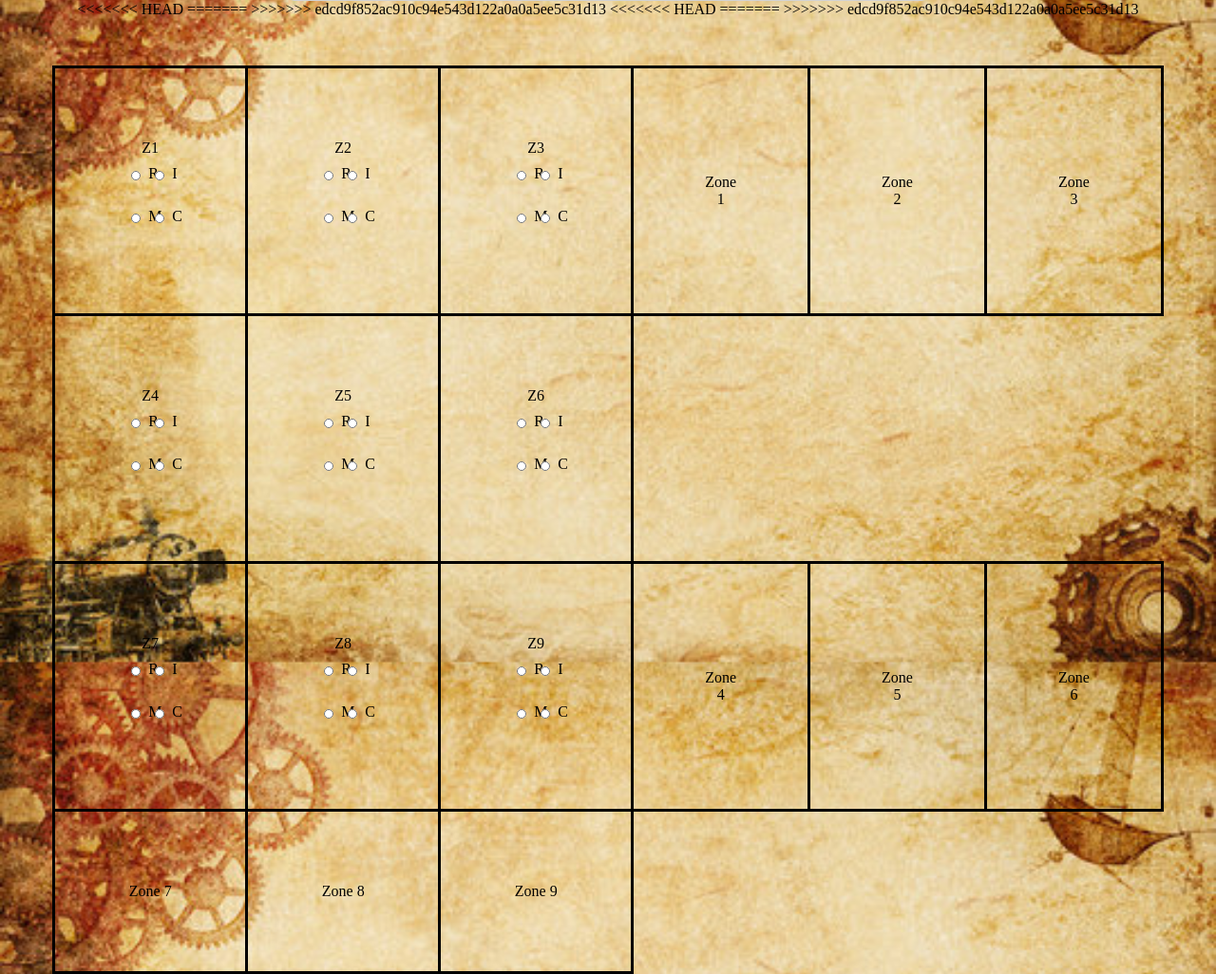
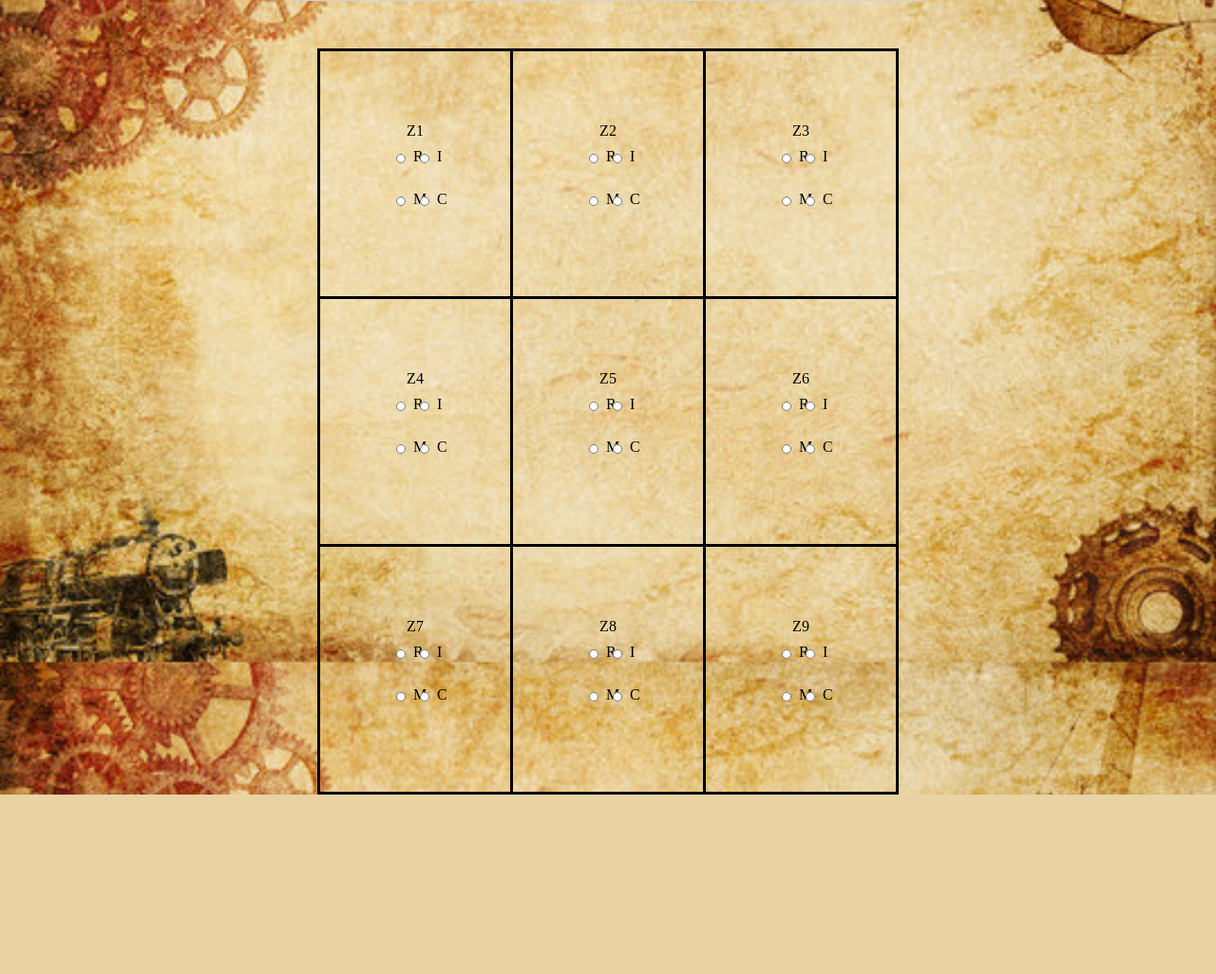
Before and after one commit to Emersonp7/SteamSpire, a Flask app: page /game in a window 1280 px wide. Shown: the part 156-1182 px from the top of the page at 95% size. After the commit the page ends 993 px from the top, so only its background shows below. Run offline with Flask 3, Linux system fonts and the light colour scheme.

Commit message:
set up for game

```diff
--- a/backend/templates/game.html
+++ b/backend/templates/game.html
@@ -20,7 +20,6 @@
     <!-- grid -->
     <table id="grid">
         <tr>
-<<<<<<< HEAD
             <td data-name="Z1" data-value="free">Z1
                 <div class="radio-group">
                 <label><input type="radio" name="ZoneType" value="R" onclick="send(this.parentElement.parentElement.parentElement, value)"> R</label>
@@ -45,15 +44,9 @@
                     <label><input type="radio" name="ZoneType" value="C" onclick="send(this.parentElement.parentElement.parentElement, value)"> C</label>
                     </div>
             </td>
-=======
-            <td data-name="Z1" data-value="free">Zone 1</td>
-            <td data-name="Z2" data-value="free">Zone 2</td>
-            <td data-name="Z3" data-value="free">Zone 3</td>
->>>>>>> edcd9f852ac910c94e543d122a0a0a5ee5c31d13
         </tr>
 
         <tr>
-<<<<<<< HEAD
             <td data-name="Z4" data-value="free" onclick="handleSelect(this)">Z4
                 <div class="radio-group">
                     <label><input type="radio" name="ZoneType" value="R" onclick="send(this.parentElement.parentElement.parentElement, value)"> R</label>
@@ -105,17 +98,6 @@
                     <label><input type="radio" name="ZoneType" value="C" onclick="send(this.parentElement.parentElement.parentElement, value)"> C</label>
                     </div>
             </td>
-=======
-            <td data-name="Z4" data-value="free">Zone 4</td>
-            <td data-name="Z5" data-value="free">Zone 5</td>
-            <td data-name="Z6" data-value="free">Zone 6</td>
-        </tr>
-
-        <tr>
-            <td data-name="Z7" data-value="free">Zone 7</td>
-            <td data-name="Z8" data-value="free">Zone 8</td>
-            <td data-name="Z9" data-value="free">Zone 9</td>
->>>>>>> edcd9f852ac910c94e543d122a0a0a5ee5c31d13
         </tr>
         </table>
 
```
Also changed, not shown: backend/templates/homepage.html (line endings or trailing spaces).
